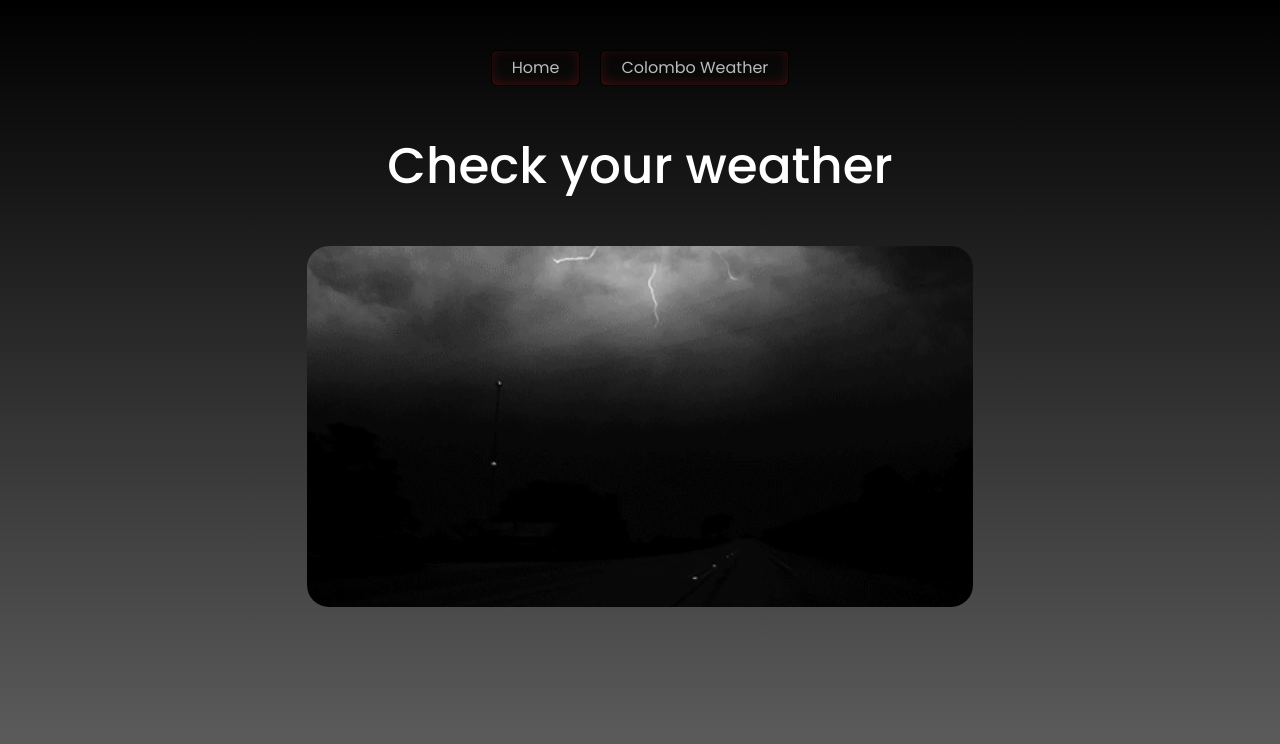
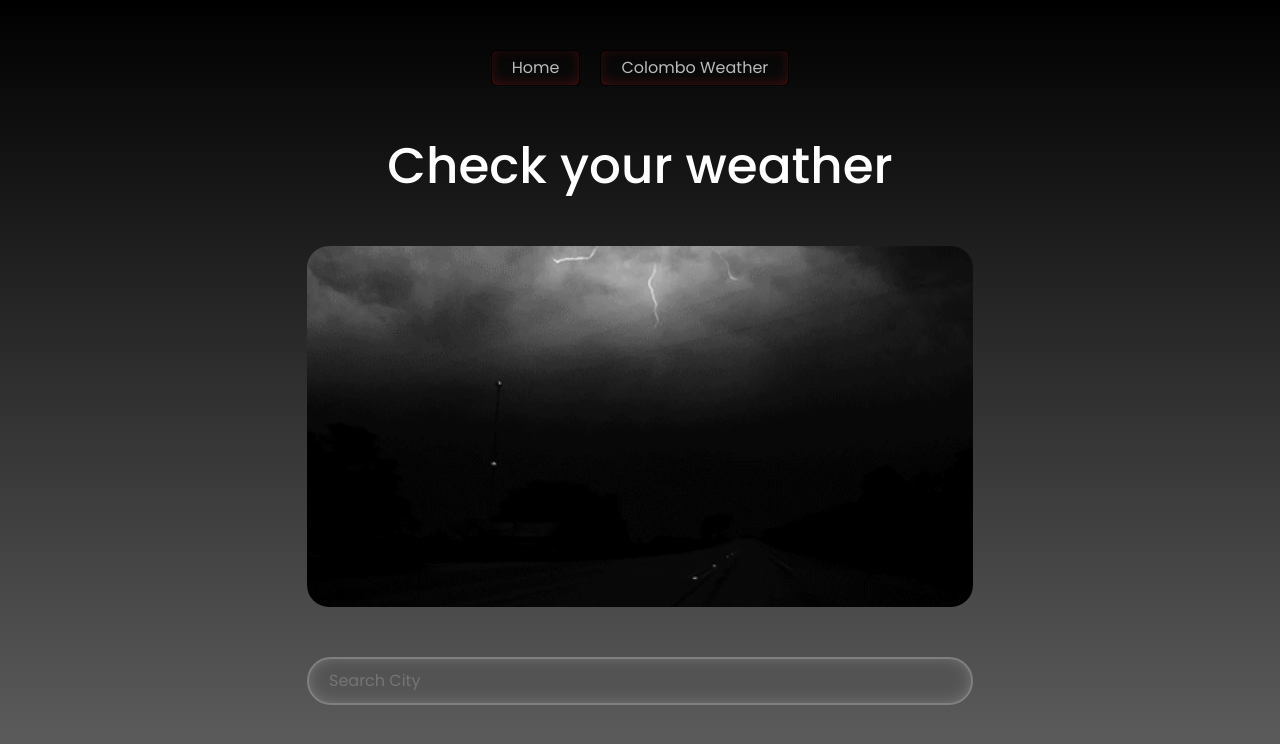
Before and after one commit to priyan1995/React-weather-app, a React (Create React App) app: page / in a window 1280 px wide. Shown: the top 744 px of the page. Built offline with nearby package versions, Linux system fonts and the light colour scheme.

Commit message:
search field added UI

```diff
--- a/src/App.css
+++ b/src/App.css
@@ -90,23 +90,37 @@ body {
     margin: 0 10px;
 }
 
-.nav-card{
+.nav-card {
     text-align: center;
     margin-bottom: 50px;
 }
 
-.pd-main-image{
+.pd-main-image {
     text-align: center;
 }
 
-
-.pd-main-image img{
+.pd-main-image img {
     width: 60%;
     border-radius: 22px;
 }
 
-
-.pd-home-main-title{
+.pd-home-main-title {
     font-size: 50px;
     margin-bottom: 50px;
 }
+
+.pd-main-seach-weather {
+    background: transparent;
+    margin-top: 50px;
+    width: 60%;
+    padding: 10px 20px;
+    border-radius: 31px;
+    box-shadow: inset 0px 0px 19px -7px #979797;
+    color: white;
+    border: 2px solid gray;
+}
+
+input:focus{
+    outline: none;
+    border: none;
+}
--- a/src/App.js
+++ b/src/App.js
@@ -1,6 +1,7 @@
 import { BrowserRouter as Router, Switch, Route, Link } from "react-router-dom";
 import './App.css';
 import { HomeComponent } from "./components/Home";
+import { SearchWeather } from "./components/SearchWeather";
 import { Weather } from './components/Weather';
 
 function App() {
@@ -20,6 +21,7 @@ function App() {
 
             <Route exact path="/">
               <HomeComponent />
+              <SearchWeather />
             </Route>
 
 
--- /dev/null
+++ b/src/components/SearchWeather.jsx
@@ -0,0 +1,19 @@
+import React from 'react';
+
+export const SearchWeather = () => {
+
+    return (
+        <>
+            <section className="pd-home-search-weather-sec">
+                <div className="container">
+                    <div className="row">
+                        <div className="col-12 text-center">
+                           <input type="text" placeholder="Search City" className="pd-main-seach-weather" />
+                        </div>
+                    </div>
+                </div>
+            </section>
+        </>
+    )
+
+}
```
